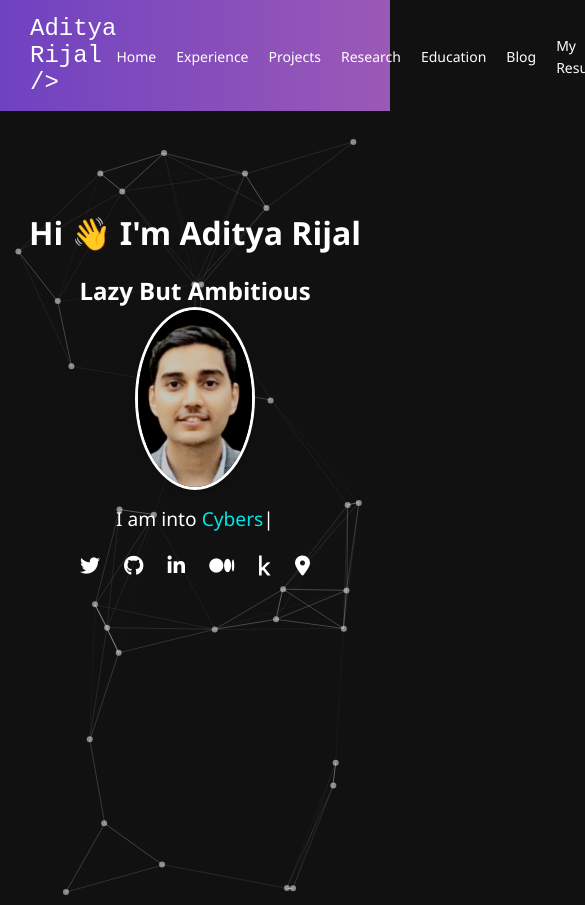
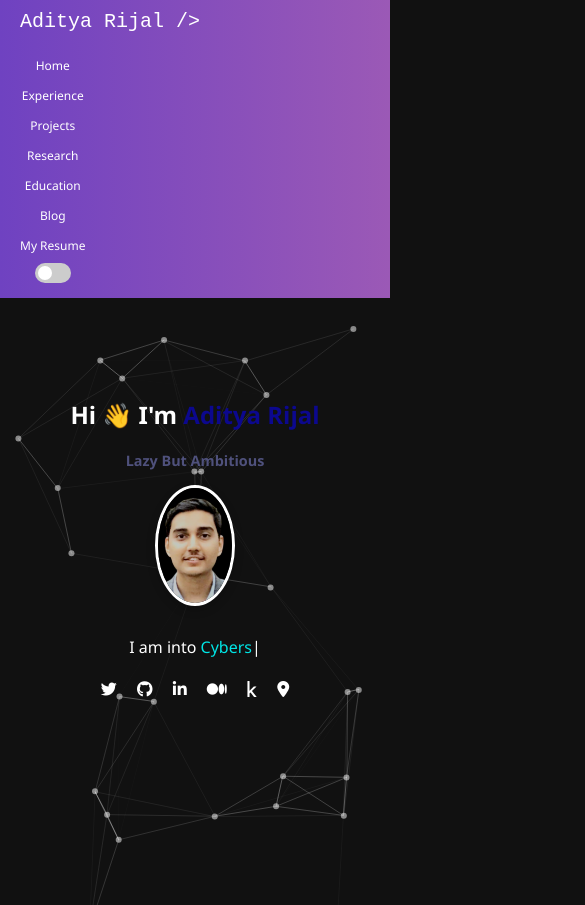
Before and after one commit to Aadi-Rijal/portfolio-website, a plain HTML site: page index.html in a window 390 px wide. Shown: the top 905 px of the page, 585 px wide, since content can reach past the window. Drawn offline with nearby package versions, Linux system fonts and the light colour scheme.

Commit message:
made device responsive

```diff
--- a/index.html
+++ b/index.html
@@ -31,7 +31,7 @@
 
   <main>
     <h1>Hi 👋 I'm <span>Aditya Rijal</span></h1>
-    <h2> Lazy But Ambitious</h2></span></h1>
+    <h2><span> Lazy But Ambitious</h2></span></h1>
     <div class="avatar">
       <img src="profile.jpg" alt="Avatar">
     </div>
--- a/style.css
+++ b/style.css
@@ -1,3 +1,4 @@
+/* Base Reset */
 * {
   margin: 0;
   padding: 0;
@@ -11,21 +12,27 @@ body {
   overflow-x: hidden;
 }
 
+/* Header */
 header {
   background: linear-gradient(90deg, #6f42c1, #9b59b6);
   padding: 15px 30px;
   display: flex;
   justify-content: space-between;
   align-items: center;
+  flex-wrap: wrap;
 }
 
 .logo {
   font-size: 24px;
   font-family: monospace;
+  color: white;
+  margin-bottom: 10px;
 }
 
+/* Navigation */
 nav ul {
   display: flex;
+  flex-wrap: wrap;
   gap: 20px;
   list-style: none;
   align-items: center;
@@ -35,62 +42,6 @@ nav a {
   color: white;
   text-decoration: none;
   font-size: 14px;
-}
-
-#particles-js {
-  position: absolute;
-  width: 100%;
-  height: 100%;
-  z-index: -1;
-}
-
-main {
-  text-align: center;
-  margin-top: 100px;
-  z-index: 1;
-  position: relative;
-}
-
-main h1 {
-  font-size: 2rem;
-  margin-bottom: 20px;
-}
-
-main h1 span {
-  font-weight: bold;
-  color: white;
-}
-
-.avatar img {
-  border-radius: 50%;
-  width: 120px;
-  border: 3px solid white;
-  box-shadow: 0 4px 10px rgba(0,0,0,0.2);
-}
-
-
-main p {
-  font-size: 1.2rem;
-  margin: 10px 0;
-}
-
-.typed-text {
-  color: #00e6e6;
-}
-
-.social-icons {
-  margin-top: 20px;
-}
-
-.social-icons a {
-  color: white;
-  font-size: 20px;
-  margin: 0 10px;
-  transition: 0.3s ease;
-}
-
-.social-icons a:hover {
-  color: #00e6e6;
 }
 
 /* Toggle Switch */
@@ -133,25 +84,79 @@ input:checked + .slider:before {
   transform: translateX(16px);
 }
 
-
-/* Light mode styles */
-body.light-mode {
-  background-color: #fff;
-  color: #111;
+/* Particle Background */
+#particles-js {
+  position: absolute;
+  width: 100%;
+  height: 100%;
+  z-index: -1;
 }
 
-body.light-mode header {
-  background: linear-gradient(90deg, #d3a4ff, #eac6ff);
+/* Main Content */
+main {
+  text-align: center;
+  margin-top: 100px;
+  z-index: 1;
+  position: relative;
+  padding: 0 20px;
 }
 
-body.light-mode .social-icons a {
-  color: #111;
+main h1 {
+  font-size: 2rem;
+  margin-bottom: 20px;
 }
 
-body.light-mode .typed-text {
-  color: #007bff;
+main h1 span {
+  font-weight: bold;
+  color: rgb(12, 8, 142);
 }
 
+main h2 {
+  font-size: 1.2rem;
+  color: #ccc;
+  margin-bottom: 15px;
+}
+
+main h2 span {
+  font-weight: bold;
+  color: rgb(79, 81, 124);
+}
+
+.avatar img {
+  border-radius: 50%;
+  width: 120px;
+  border: 3px solid white;
+  box-shadow: 0 4px 10px rgba(0,0,0,0.2);
+  margin-bottom: 15px;
+  object-fit: cover;
+}
+
+main p {
+  font-size: 1.2rem;
+  margin: 10px 0;
+}
+
+.typed-text {
+  color: #00e6e6;
+}
+
+/* Social Icons */
+.social-icons {
+  margin-top: 20px;
+}
+
+.social-icons a {
+  color: white;
+  font-size: 20px;
+  margin: 0 10px;
+  transition: 0.3s ease;
+}
+
+.social-icons a:hover {
+  color: #00e6e6;
+}
+
+/* Light Mode Styles */
 body.light-mode {
   background-color: #f9f9f9;
   color: #111;
@@ -170,5 +175,78 @@ body.light-mode .typed-text {
 }
 
 body.light-mode #particles-js canvas {
-  filter: brightness(0.3); /* Makes white lines visible on light bg */
+  filter: brightness(0.3);
 }
+
+/* ===================== Responsive ===================== */
+
+/* Tablets */
+@media (max-width: 768px) {
+  header {
+    flex-direction: column;
+    align-items: flex-start;
+  }
+
+  nav ul {
+    flex-direction: column;
+    width: 100%;
+    gap: 10px;
+    padding-top: 10px;
+  }
+
+  main h1 {
+    font-size: 1.8rem;
+  }
+
+  main h2 {
+    font-size: 1rem;
+  }
+
+  .avatar img {
+    width: 100px;
+  }
+
+  .social-icons a {
+    font-size: 18px;
+  }
+}
+
+/* Phones */
+@media (max-width: 480px) {
+  header {
+    padding: 10px 20px;
+  }
+
+  .logo {
+    font-size: 20px;
+  }
+
+  nav ul {
+    gap: 8px;
+  }
+
+  nav a {
+    font-size: 12px;
+  }
+
+  main h1 {
+    font-size: 1.5rem;
+  }
+
+  main h2 {
+    font-size: 0.9rem;
+  }
+
+  main p {
+    font-size: 1rem;
+  }
+
+  .avatar img {
+    width: 80px;
+  }
+
+  .social-icons a {
+    font-size: 16px;
+    margin: 0 8px;
+  }
+}
```
